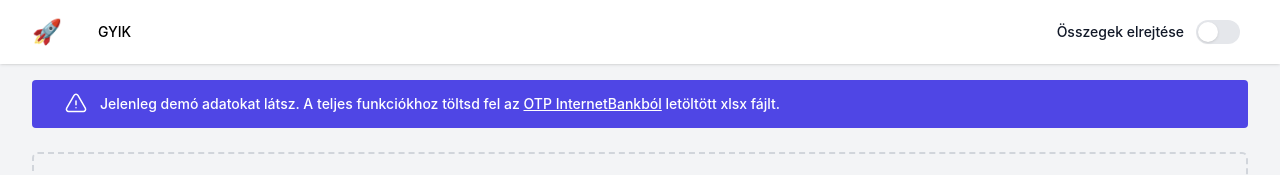
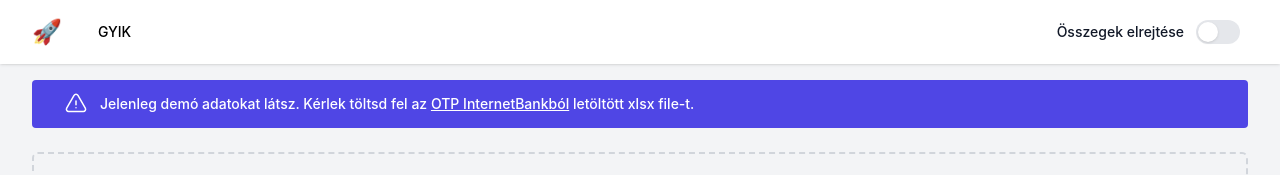
Before and after one commit to gasparrobi/budget.robi.dev, a Next.js app: page / in a window 1280 px wide. Shown: the top 175 px of the page. Built offline with nearby package versions, Linux system fonts and the light colour scheme; a web font is replaced by a local one.

Commit message:
change banner content

```diff
--- a/src/components/Banner.jsx
+++ b/src/components/Banner.jsx
@@ -24,7 +24,7 @@ export default function Banner({ fileName, onReset }) {
                 </svg>
 
                 <p className="ml-3 text-sm font-medium text-white">
-                  Jelenleg demó adatokat látsz. A teljes funkciókhoz töltsd fel az{' '}
+                  Jelenleg demó adatokat látsz. Kérlek töltsd fel az{' '}
                   <Link
                     href="https://internetbank.otpbank.hu/"
                     target="_blank"
@@ -32,7 +32,7 @@ export default function Banner({ fileName, onReset }) {
                   >
                     OTP InternetBankból
                   </Link>{' '}
-                  letöltött xlsx fájlt.
+                  letöltött xlsx file-t.
                 </p>
               </>
             )}
```
